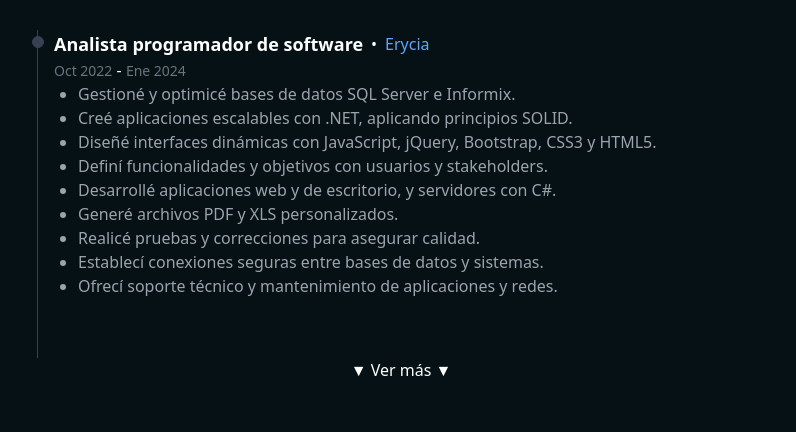
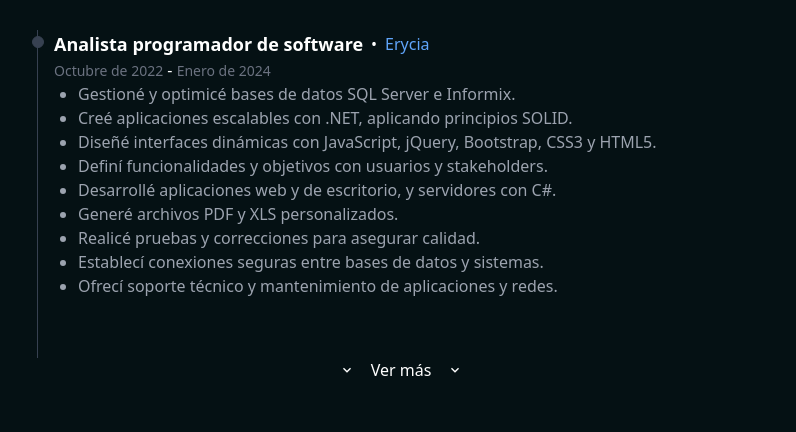
Before and after one commit to miguelAngelPG/portfolio, a Next.js app: page / in a window 1280 px wide. Shown: the part 427-859 px from the top of the page, without its empty margins (239-1035 px from the left). Built offline with nearby package versions, Linux system fonts and the light colour scheme.

Commit message:
change color

```diff
--- a/src/components/ExperienceSection.tsx
+++ b/src/components/ExperienceSection.tsx
@@ -5,6 +5,7 @@ import { useLanguage } from '@/hooks/useLanguage';
 import { IExperience } from '@/types';
 import { TitleSection } from './TitleSection';
 import { AppContext } from '@/context/Provider';
+import { MdKeyboardArrowDown, MdKeyboardArrowUp } from 'react-icons/md';
 
 export const ExperienceSection = () => {
 
@@ -41,8 +42,8 @@ export const ExperienceSection = () => {
                     }
                 </div>
             </ol>
-            <button className='z-10 focus:no-underline' onClick={toggleAccordion}>
-                {active ? '▲' : '▼'} {lang.experience.button} {active ? '▲' : '▼'}
+            <button className='z-10 focus:no-underline flex flex-row items-center gap-4' onClick={toggleAccordion}>
+                {active ? <MdKeyboardArrowUp /> : <MdKeyboardArrowDown />} {lang.experience.button} {active ? <MdKeyboardArrowUp /> : <MdKeyboardArrowDown />}
             </button>
         </section>
 
@@ -52,7 +53,7 @@ export const ExperienceSection = () => {
 const TimelineItem = ({ experience, isSpanish }: {experience: IExperience, isSpanish: boolean}) => {
 
     const formatDate = (date: Date): string => {
-        const newDate = date.toLocaleDateString( isSpanish ? 'es-MX' : 'en-US', { year: 'numeric', month: 'short' });
+        const newDate = date.toLocaleDateString( isSpanish ? 'es-MX' : 'en-US', { year: 'numeric', month: 'long' });
 
         return newDate.charAt(0).toUpperCase() + newDate.slice(1);
     }
@@ -85,7 +86,7 @@ const TimelineItem = ({ experience, isSpanish }: {experience: IExperience, isSpa
             <ul className="list-disc ms-6">
                 {
                     experience.description.map((desc, index) => (
-                        <li key={index} className="text-base font-normal text-gray-500 dark:text-gray-400">{desc}</li>
+                        <li key={index} className="text-base font-normal text-gray-700 dark:text-gray-400">{desc}</li>
                     ))
                 }
             </ul>
```
